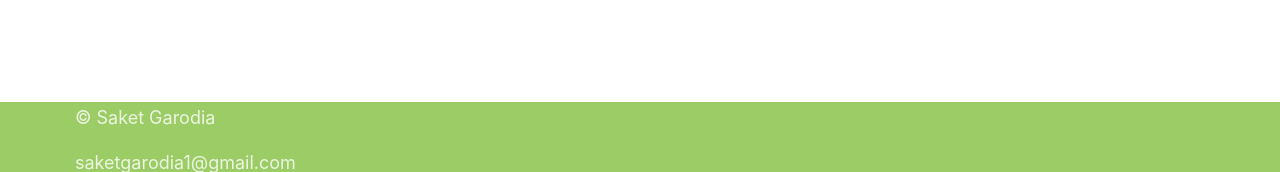
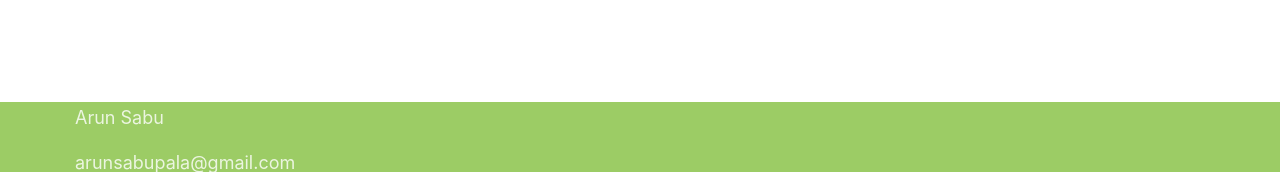
Before and after one commit to ArunSabu/Pima_Indian_Diabetes_Project, a Flask app: template templates/result.html in a window 1280 px wide. Shown: the part 628-800 px from the top of the page. Run offline with Flask 2, Linux system fonts and the light colour scheme; the template is opened without the code that fills it: most values are stand-ins (such as "Sample title", 1, 10 or a date in 2020); parts of the project's set-up code (start-up, migrations or seed data) failed here and were passed over; some libraries are stand-ins or nearby versions.

Commit message:
updation results

```diff
--- a/templates/result.html
+++ b/templates/result.html
@@ -38,8 +38,8 @@
   <footer class="page-footer light-green lighten-1" style="position: fixed;left: 0;bottom: 0; width: 100%;">
     <div class="footer-copyright light-green lighten-1">
       <div class=""  style="padding-bottom: 1rem; position: fixed; font-size: 1.2rem; margin-left: 5rem;">
-        <p>&copy; Saket Garodia</p>
-        <p>saketgarodia1@gmail.com</p>
+        <p>Arun Sabu</p>
+        <p>arunsabupala@gmail.com</p>
       </div>
     </div>
   </footer>
```
